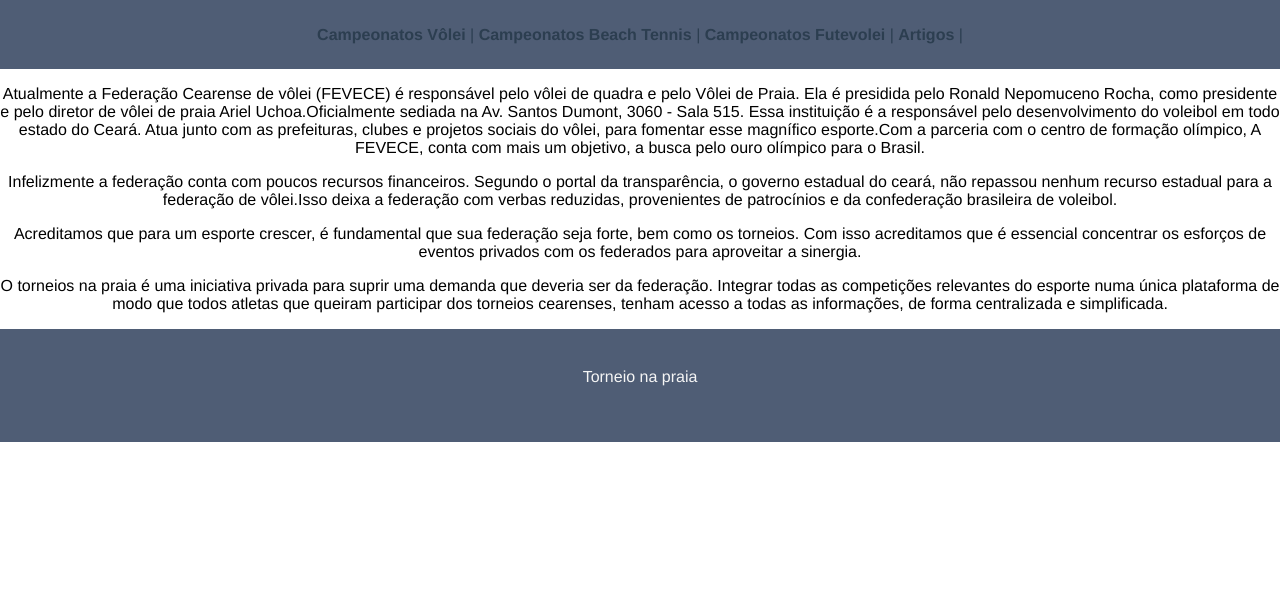
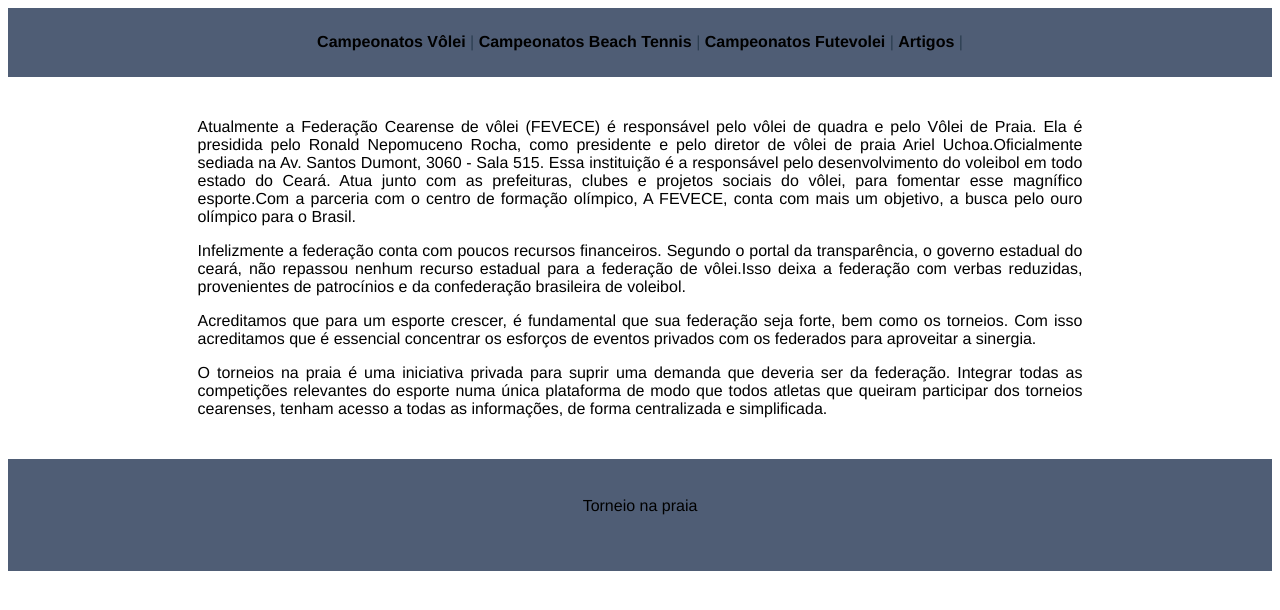
Before and after one commit to renatomacedom/horario_atual, a Vue app: page /FEVECE in a window 1280 px wide. Shown: the top 610 px of the page. Built offline with nearby package versions, Linux system fonts and the light colour scheme; a web font is replaced by a local one.

Commit message:
Adição de torneios, melhorias layout artigos

```diff
--- a/public/index.html
+++ b/public/index.html
@@ -32,7 +32,44 @@
   </body>
   <style >
     body{
-      margin:0px;
+      }
+    #app{
+      .sub-titulo-img{
+        text-align: left;
+      }
+      .artigo{
+      text-align: justify;
+      width: 70%;
+      padding: 2%;
+      margin-left: auto;
+      margin-right: auto;
+      }
+
+      li{
+        width: 100%;
+      }
+      title{
+        color: black;
+      }
+      a{
+        text-decoration: none;
+        color: black;
+        margin-left: 0;
+        margin-right: 0;
+      }
+
+      ul{
+        list-style-type: none;
+
+
+        }
+          .tabela{
+            margin-left: auto;
+            margin-right: auto;
+      }
+      td{
+        text-align: center;
+      }
     }
   </style>
 </html>
--- a/src/components/Footer.vue
+++ b/src/components/Footer.vue
@@ -26,7 +26,7 @@ export default {
 .footer{
   text-align: center;
   background-color: #4F5D75;
-  margin-bottom: 0%;
+  margin-bottom: 0px;
   margin-left: auto;
   margin-right: auto;
   padding-top: 3%;
--- a/src/components/Lista_de_campeonato_bt.vue
+++ b/src/components/Lista_de_campeonato_bt.vue
@@ -17,7 +17,12 @@ export default {
   info:[
       {categoria:'bt',nome_torneio:'Circuito Santa Praia - 4ª Etapa Vento ',data:'1/09/22 a 04/09/22', nivel:'Iniciante,c,b,a,pro,(Masculino,feminino misto)',local:'Fortaleza Santa Praia', contato:'https://www.circuitosantapraia.com.br/'},
       {categoria:'bt',nome_torneio:'WBS Brazil Celebration ',data:'09/09 a 11/09/2022', nivel:'Iniciantes',local:'Fortaleza - CE ', contato:'8532531803'},
+      {categoria:'bt',nome_torneio:'3° Preá open Volei e Beach tennis ',data:'24/09/22 a 25/09/22', nivel:'Masculino Feminino e 70+', local:'Arena Acp - Preá', contato: "(88)9.99730-5466"},
       {categoria:'bt',nome_torneio:'8° Etapa campeonato cearense de beach tennis',data:'20/09/2022 a 25/09/2022', nivel:'Iniciante,c,b,a,pro,(Masculino,feminino misto)',local:'Fortaleza A12- CE ', contato:'85 98656 2563'},
+      {categoria:'bt',nome_torneio:'9° Etapa campeonato cearense de beach tennis ',data:'6/10/22 a 09/10/22', nivel:'Iniciante,c,b,a,pro,(Masculino,feminino misto)', local:'RBBT - Fortaleza', contato: "(85)9.8146-4854"},
+      {categoria:'bt',nome_torneio:'10° Etapa campeonato cearense de beach tennis ',data:'18/10/22 a 23/10/22', nivel:'Iniciante,c,b,a,pro,(Masculino,feminino misto)', local:'Arena set - Fortaleza', contato: "(85)9.8146-4854"},
+      {categoria:'bt',nome_torneio:'11° Etapa campeonato cearense de beach tennis ',data:'3/11/22 a 06/11/22', nivel:'Iniciante,c,b,a,pro,(Masculino,feminino misto)', local:'Spine - Fortaleza', contato: "(85)9.8146-4854"},
+      {categoria:'bt',nome_torneio:'12° Etapa campeonato cearense de beach tennis ',data:'1/12/22 a 04/12/22', nivel:'Iniciante,c,b,a,pro,(Masculino,feminino misto)', local:'MArabeach - Fortaleza', contato: "(85)9.8146-4854"},
 
 
 
--- a/src/components/Lista_de_campeonato_volei.vue
+++ b/src/components/Lista_de_campeonato_volei.vue
@@ -20,6 +20,8 @@ export default {
   info:[
     {categoria:'Volei',nome_torneio:'3° Festival Metropolitano  do ceara 4 etapa',data:'27/08/22 a 28/08/22', nivel:'Masculino e feminino', local:'Indefinido', contato: "(85)9.9814-9058"},
     {categoria:'Volei de praia',nome_torneio:'2° Pé na areia Arena MM 2022 ',data:'16/09/22 a 18/09/22', nivel:'Masculino,feminino e misto Iniciante, intermediario e avançado', local:'Arena MM', contato: "(85)9.999624-7015"},
+    {categoria:'Volei de praia',nome_torneio:'3° Preá open Volei e Beach tennis ',data:'24/09/22 a 25/09/22', nivel:'Masculino Feminino e 70+', local:'Arena Acp - Preá', contato: "(88)9.99730-5466"},
+
 
 
 ],
--- a/src/views/Fevece.vue
+++ b/src/views/Fevece.vue
@@ -20,3 +20,42 @@
 
   </div>
 </template>
+<style scoped>
+
+.sub-titulo-img{
+  text-align: left;
+}
+.artigo{
+text-align: justify;
+width: 70%;
+padding: 2%;
+margin-left: auto;
+margin-right: auto;
+}
+img{
+  height: auto;
+  width: 100%;
+}
+li{
+  width: 100%;
+}
+title{
+  color: black;
+}
+a{
+  text-decoration: none;
+  margin-left: 0;
+  margin-right: 0;
+}
+
+ul{
+  list-style-type: none;
+
+
+  }
+    .tabela{
+      margin-left: auto;
+      margin-right: auto;
+
+}
+</style>
--- a/src/views/Larvas_migras.vue
+++ b/src/views/Larvas_migras.vue
@@ -32,8 +32,43 @@ export default {
 }
 </script>
 
-<style lang="css" scoped>
+<style scoped>
+
+.sub-titulo-img{
+  text-align: left;
+}
 .artigo{
-  text-align: justify;
+text-align: justify;
+width: 70%;
+padding: 2%;
+margin-left: auto;
+margin-right: auto;
+}
+img{
+  height: auto;
+  width: 100%;
+}
+li{
+  width: 100%;
+}
+title{
+  color: black;
+}
+a{
+  text-decoration: none;
+  margin-left: 0;
+  margin-right: 0;
+}
+
+ul{
+  list-style-type: none;
+
+
+  }
+    .tabela{
+      margin-left: auto;
+      margin-right: auto;
+
 }
 </style>
+</style>
--- a/src/views/Melhores_bolas.vue
+++ b/src/views/Melhores_bolas.vue
@@ -181,15 +181,42 @@
   </div>
 </template>
 <style scoped>
+<style scoped>
+
+.sub-titulo-img{
+  text-align: left;
+}
+.artigo{
+text-align: justify;
+width: 70%;
+padding: 2%;
+margin-left: auto;
+margin-right: auto;
+}
 img{
   height: 300px;
   width: 300px;
 }
-  .artigo{
-    text-align: justify;
+li{
+  width: 100%;
+}
+title{
+  color: black;
+}
+a{
+  text-decoration: none;
+  margin-left: 0;
+  margin-right: 0;
+}
+
+ul{
+  list-style-type: none;
 
 
   }
+    .tabela{
+      margin-left: auto;
+      margin-right: auto;
 
-
+}
 </style>
--- a/src/views/Montar_quadra_areia.vue
+++ b/src/views/Montar_quadra_areia.vue
@@ -82,4 +82,44 @@ O investimento total para a construção de uma quadra de beach tennis depende d
 
 Assim como o custo, o tempo de construção é variável. É possível ter sua quadra de beach tennis pronta em apenas 15 dias, mas a média é de aproximadamente 30. </p>
   </div>
+
 </template>
+<style scoped>
+
+.sub-titulo-img{
+  text-align: left;
+}
+.artigo{
+text-align: justify;
+width: 70%;
+padding: 2%;
+margin-left: auto;
+margin-right: auto;
+}
+img{
+  height: auto;
+  width: 100%;
+}
+li{
+  width: 100%;
+}
+title{
+  color: black;
+}
+a{
+  text-decoration: none;
+  margin-left: 0;
+  margin-right: 0;
+}
+
+ul{
+  list-style-type: none;
+
+
+  }
+    .tabela{
+      margin-left: auto;
+      margin-right: auto;
+
+}
+</style>
```
Also changed, not shown: 1 other file (tests, documents, lock files or other folders).
